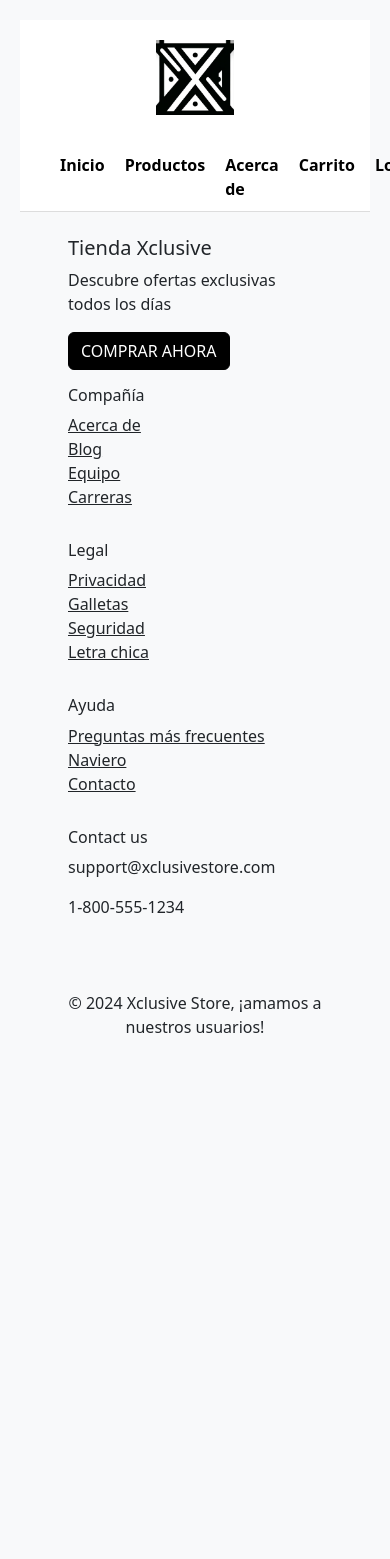
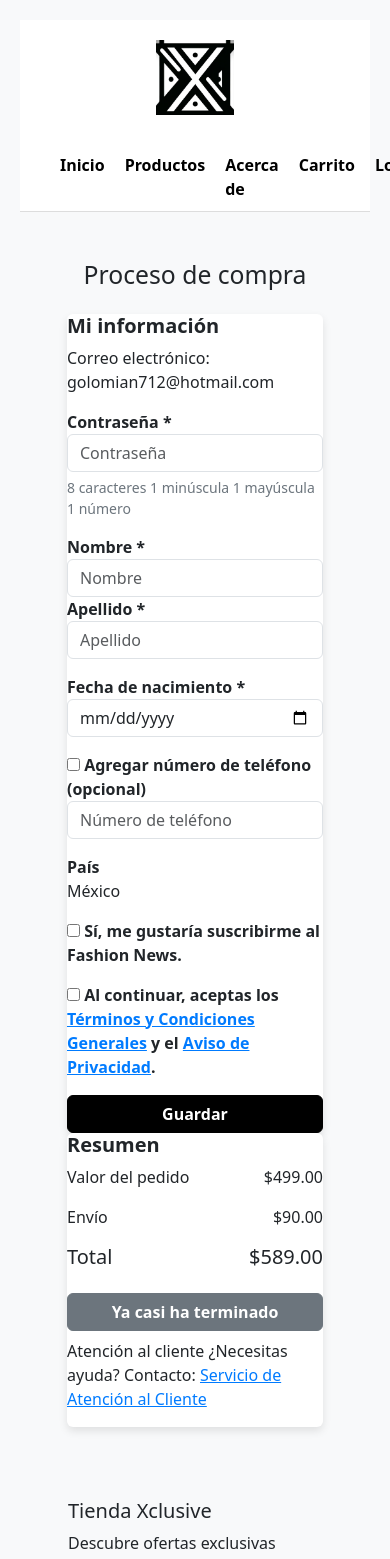
Before and after one commit to ForMyke/Web, a React (Create React App) app: page /pago in a window 390 px wide. Shown: the top 1559 px of the page. Before the commit the page ends 1099 px from the top, so only its background shows below. Built offline with nearby package versions, Linux system fonts and the light colour scheme; the HTML template or start-up script is replaced by a standard one.

Commit message:
Validaciones Registro

```diff
--- a/src/App.js
+++ b/src/App.js
@@ -9,6 +9,7 @@ import Header from "./components/Header";
 import Footer from "./components/Footer";
 import Admin from "./Admin";
 import Inicio from "./components/Inicio";
+import Pago from "./components/Pago";
 //Importaciones de funciones de Admin
 import AdminGraficas from "./componentsAdmin/AdminGraficas";
 import Administradores from "./componentsAdmin/Administradores";
@@ -30,6 +31,8 @@ const AppContent = () => {
           <Route path="/registro" element={<Registro />} />
           <Route path="/login" element={<Login />} />
           <Route path="/admin" element={<Admin />} />
+          <Route path="/pago" element={<Pago />} />
+
           {/* Rutas de Admin */}
           <Route path="/AdminGraficas" element={<AdminGraficas />} />
           <Route path="/Administradores" element={<Administradores />} />
--- a/src/components/Carrito.js
+++ b/src/components/Carrito.js
@@ -1,10 +1,16 @@
 import React from "react";
 import "bootstrap/dist/css/bootstrap.min.css";
 import { useNavigate } from "react-router-dom";
-
 import "../css/carrito.css";
 
+//Navegar en el carrito
 const Carrito = () => {
+  const navigate = useNavigate();
+  const handleSubmit = (e) => {
+    e.preventDefault();
+    navigate("/Pago");
+  };
+
   return (
     <div className="carrito-container mt-5">
       <div className="alert alert-light" role="alert">
--- a/src/components/Login.js
+++ b/src/components/Login.js
@@ -8,7 +8,7 @@ const Login = () => {
 
   const handleSubmit = (e) => {
     e.preventDefault();
-    navigate("/Admin");
+    navigate("/Registro");
   };
 
   return (
--- a/src/components/Pago.js
+++ b/src/components/Pago.js
@@ -0,0 +1,113 @@
+import React from "react";
+import "bootstrap/dist/css/bootstrap.min.css";
+import "../css/pago.css";
+
+const Pago = () => {
+  return (
+    <div className="container mt-5 mb-5">
+      <h2 className="text-center mb-4">Proceso de compra</h2>
+      <div className="row">
+        <div className="col-md-8">
+          <div className="card">
+            <div className="card-body">
+              <h4 className="card-title">Mi información</h4>
+              <p>Correo electrónico: golomian712@hotmail.com</p>
+              <form>
+                <div className="form-group mb-3">
+                  <label>Contraseña *</label>
+                  <input
+                    type="password"
+                    className="form-control"
+                    placeholder="Contraseña"
+                    required
+                  />
+                  <small>8 caracteres 1 minúscula 1 mayúscula 1 número</small>
+                </div>
+                <div className="form-row mb-3">
+                  <div className="form-group col-md-6">
+                    <label>Nombre *</label>
+                    <input
+                      type="text"
+                      className="form-control"
+                      placeholder="Nombre"
+                      required
+                    />
+                  </div>
+                  <div className="form-group col-md-6">
+                    <label>Apellido *</label>
+                    <input
+                      type="text"
+                      className="form-control"
+                      placeholder="Apellido"
+                      required
+                    />
+                  </div>
+                </div>
+                <div className="form-group mb-3">
+                  <label>Fecha de nacimiento *</label>
+                  <input type="date" className="form-control" required />
+                </div>
+                <div className="form-group mb-3">
+                  <label>
+                    <input type="checkbox" /> Agregar número de teléfono
+                    (opcional)
+                  </label>
+                  <input
+                    type="tel"
+                    className="form-control"
+                    placeholder="Número de teléfono"
+                  />
+                </div>
+                <div className="form-group mb-3">
+                  <label>País</label>
+                  <p>México</p>
+                </div>
+                <div className="form-group mb-3">
+                  <label>
+                    <input type="checkbox" /> Sí, me gustaría suscribirme al
+                    Fashion News.
+                  </label>
+                </div>
+                <div className="form-group mb-3">
+                  <label>
+                    <input type="checkbox" required /> Al continuar, aceptas los{" "}
+                    <a href="#">Términos y Condiciones Generales</a> y el{" "}
+                    <a href="#">Aviso de Privacidad</a>.
+                  </label>
+                </div>
+                <button type="submit" className="btn btn-dark w-100">
+                  Guardar
+                </button>
+              </form>
+            </div>
+          </div>
+        </div>
+        <div className="col-md-4">
+          <div className="card">
+            <div className="card-body">
+              <h4 className="card-title">Resumen</h4>
+              <p>
+                Valor del pedido <span className="float-right">$499.00</span>
+              </p>
+              <p>
+                Envío <span className="float-right">$90.00</span>
+              </p>
+              <h5>
+                Total <span className="float-right">$589.00</span>
+              </h5>
+              <button className="btn btn-secondary w-100 mt-3 mb-2">
+                Ya casi ha terminado
+              </button>
+              <p>
+                Atención al cliente ¿Necesitas ayuda? Contacto:{" "}
+                <a href="#">Servicio de Atención al Cliente</a>
+              </p>
+            </div>
+          </div>
+        </div>
+      </div>
+    </div>
+  );
+};
+
+export default Pago;
--- a/src/components/Registro.js
+++ b/src/components/Registro.js
@@ -56,7 +56,37 @@ const Registro = () => {
             Consigue una recompensa de Xclusive Member por tu cumpleaños.
           </Form.Text>
         </Form.Group>
+        <Row className="mb-3">
+          <Form.Group as={Col}>
+            <Form.Label>Codigo Postal</Form.Label>
+            <Form.Control type="number" placeholder="Codigo Postal" />
+          </Form.Group>
 
+          <Form.Group as={Col}>
+            <Form.Label>Estado</Form.Label>
+            <Form.Control type="text" placeholder="Estado" />
+          </Form.Group>
+          <Form.Group as={Col}>
+            <Form.Label>Municipio o Alcaldia</Form.Label>
+            <Form.Control type="text" placeholder="Municipio" />
+          </Form.Group>
+        </Row>
+        <Row className="mb-3">
+          <Form.Group as={Col}>
+            <Form.Label>Colonia</Form.Label>
+            <Form.Control type="text" placeholder="Colonia" />
+          </Form.Group>
+
+          <Form.Group as={Col}>
+            <Form.Label>Calle</Form.Label>
+            <Form.Control type="text" placeholder="Calle" />
+          </Form.Group>
+
+          <Form.Group as={Col}>
+            <Form.Label>Numero</Form.Label>
+            <Form.Control type="number" placeholder="Numero" />
+          </Form.Group>
+        </Row>
         <Form.Group className="mb-3" controlId="formBasicCheckbox1">
           <Form.Check
             type="checkbox"
--- /dev/null
+++ b/src/css/pago.css
@@ -0,0 +1,41 @@
+body {
+  background-color: #f8f9fa;
+}
+
+.container {
+  max-width: 80%;
+}
+
+.card {
+  border: none;
+}
+
+.card-title {
+  font-weight: bold;
+}
+
+.form-group label {
+  font-weight: bold;
+}
+
+.form-group small {
+  display: block;
+  margin-top: 5px;
+  color: #6c757d;
+}
+
+.float-right {
+  float: right;
+}
+
+.btn {
+  font-weight: bold;
+}
+
+a {
+  color: #007bff;
+}
+
+a:hover {
+  color: #0056b3;
+}
```
